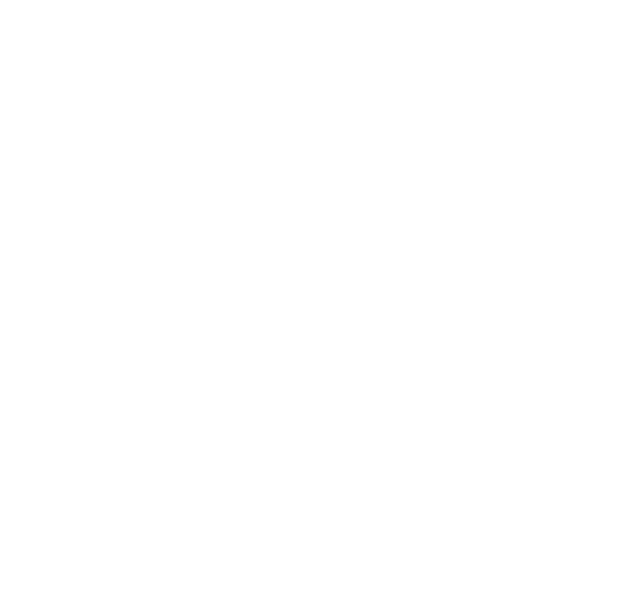
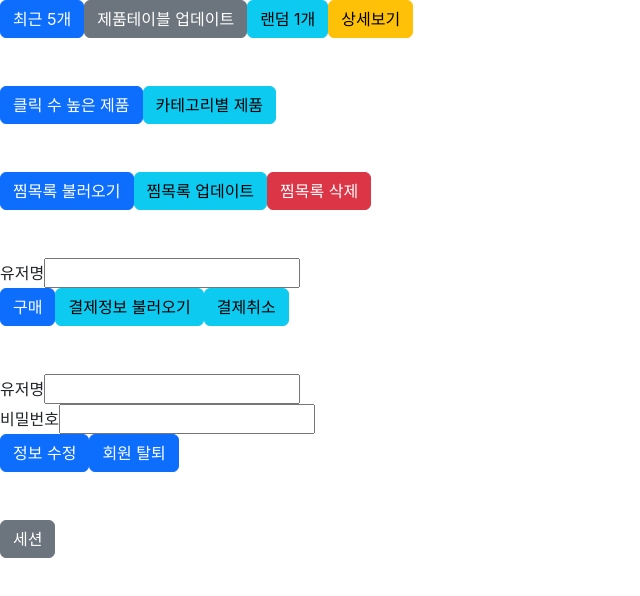
Before and after one commit to dreamcommall/dream_com, a React (Create React App) app in the folder dream_com_front/: page / in a window 1280 px wide. Shown: the top 596 px of the page, without its empty margins (0-640 px from the left). Built offline with nearby package versions, Linux system fonts and the light colour scheme.

Commit message:
db 테스트용 js 파일

```diff
--- a/dream_com_front/src/DbTestYmh.js
+++ b/dream_com_front/src/DbTestYmh.js
@@ -92,6 +92,10 @@
         axios.get('http://localhost:8080/topClickedProduct')
             .then((req) => {
                 console.log(req.data);
+                for (let i = 0; i < req.data.length; i++) {
+                    list.push(req.data[i]);
+                }
+                setData(list);
             })
             .catch((err) => {
                 console.log('에러');
@@ -109,9 +113,65 @@
     }
 
     const [userId, setUserId] = useState("");
+    const [userPw, setUserPw] = useState("");
 
-    const change = (e) => {
+    const changeUser = (e) => {
         setUserId(e.target.value);
+    }
+
+    const paymentData = () => {
+        axios.get('http://localhost:8080/paymentData', {params: {userId: userId}})
+            .then((req) => {
+                console.log(req.data);
+            })
+            .catch((err) => {
+                console.log('에러');
+            })
+    }
+
+    const cancelPayment = () => {
+        axios.put('http://localhost:8080/cancelPayment', null, {params: {userId: "test1", paymentNum: 334495}})
+            .then((req) => {
+                console.log(req);
+            })
+            .catch((err) => {
+                console.log('에러');
+            })
+    }
+
+
+    const changePw = (e) => {
+        setUserPw(e.target.value);
+    }
+
+    const updateProfile = () => {
+        axios.put('http://localhost:8080/updateProfile', null, {params: {userId: userId, userPw: userPw}})
+            .then((req) => {
+                console.log(req);
+            })
+            .catch((err) => {
+                console.log('에러');
+            })
+    }
+
+    const deleteAccount = () => {
+        axios.delete('http://localhost:8080/deleteAccount', {params: {userId: userId, userPw: userPw}})
+            .then((req) => {
+                console.log(req);
+            })
+            .catch((err) => {
+                console.log('에러');
+            })
+    }
+
+    const session = () => {
+        axios.get('http://localhost:8080/session')
+            .then((req) => {
+
+            })
+            .catch((err) => {
+                console.log('에러');
+            })
     }
 
     return (
@@ -160,8 +220,30 @@
                 <button className={`btn btn-danger`} onClick={deleteWishList}>찜목록 삭제</button>
             </div>
             <div className={`pt-5`}>
-                <input type={"text"} onChange={change} />
+                <div>
+                    <label htmlFor={`user1`}>유저명</label>
+                    <input id={`user1`} type={"text"} onChange={changeUser} />
+                </div>
                 <button className={`btn btn-primary`} onClick={buy}>구매</button>
+                <button className={`btn btn-info`} onClick={paymentData}>결제정보 불러오기</button>
+                <button className={`btn btn-info`} onClick={cancelPayment}>결제취소</button>
+            </div>
+            <div className={`pt-5`}>
+                <div>
+                    <label htmlFor={`user2`}>유저명</label>
+                    <input id={`user2`} type={"text"} onChange={changeUser} />
+                </div>
+                <div>
+                    <label htmlFor={`pw`}>비밀번호</label>
+                    <input id={`pw`} type={"text"} onChange={changePw} />
+                </div>
+                <div>
+                    <button className={`btn btn-primary`} onClick={updateProfile}>정보 수정</button>
+                    <button className={`btn btn-primary`} onClick={deleteAccount}>회원 탈퇴</button>
+                </div>
+                <div className={`mt-5`}>
+                    <button className={`btn btn-secondary`} onClick={session}>세션</button>
+                </div>
             </div>
         </div>
     );
--- a/dream_com_front/src/index.js
+++ b/dream_com_front/src/index.js
@@ -16,7 +16,7 @@
 root.render(
   <React.StrictMode>
       {/* 양민호 db 테스트 용도*/}
-      {/*<DbTestYmh />*/}
+      <DbTestYmh />
 
       {/* 김영민 db 테스트 용도*/}
 
```
